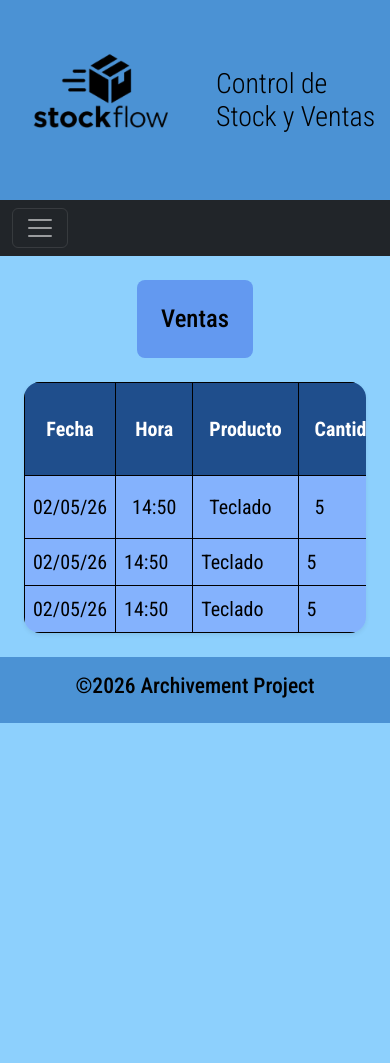
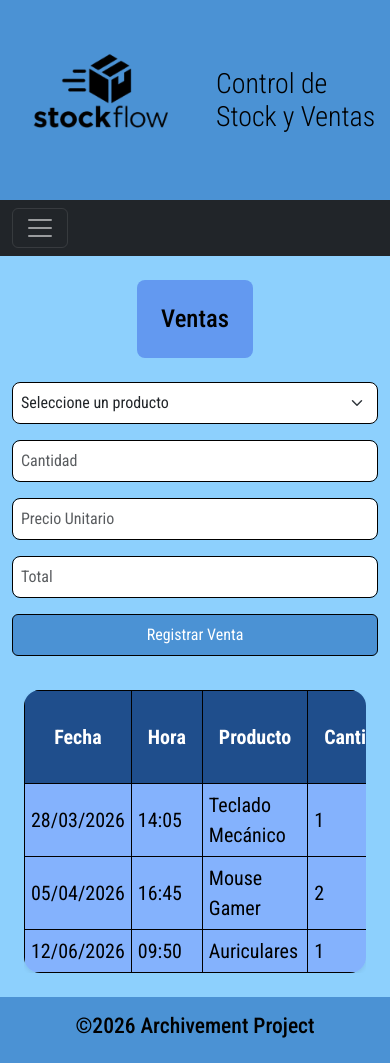
Before and after one commit to ReydanFerret/stockflow, a PHP site: page /dashboard_vendedor.html in a window 390 px wide. Before the commit the page ends 723 px from the top, so only its background shows below. Run offline with PHP 8.4, Linux system fonts and the light colour scheme.

Commit message:
feature(dashboard_vendedor): Se agregó formulario para registrar las ventas

```diff
--- /dev/null
+++ b/JS/dashboard_vendedor.js
@@ -0,0 +1,131 @@
+const productos = [
+    {
+        nombre: "Teclado Mecánico",
+        precio: 25
+    },
+    {
+        nombre: "Mouse Gamer",
+        precio: 60
+    },
+    {
+        nombre: "Auriculares",
+        precio: 40
+    }
+];
+
+const selectProducto = document.getElementById("selectProducto");
+const cantidad = document.getElementById("cantidad");
+const precio = document.getElementById("precio");
+const total = document.getElementById("total");
+const btnRegistrarVenta = document.getElementById("btnRegistrarVenta");
+const tablaVentas = document.querySelector("#tablaVentas tbody");
+
+let ultimoCodigo = 3;
+
+const opcionInicial = document.createElement("option");
+
+opcionInicial.value = "";
+opcionInicial.textContent = "Seleccione un producto";
+opcionInicial.disabled = true;
+opcionInicial.selected = true;
+
+selectProducto.appendChild(opcionInicial);
+
+productos.forEach((producto, indice) => {
+
+    const opcion = document.createElement("option");
+
+    opcion.value = indice;
+    opcion.textContent = producto.nombre;
+
+    selectProducto.appendChild(opcion);
+
+});
+
+selectProducto.addEventListener("change", function () {
+
+    if (this.value === "") {
+
+        precio.value = "";
+        total.value = "";
+        return;
+
+    }
+
+    precio.value = productos[this.value].precio;
+
+    calcularTotal();
+
+});
+
+cantidad.addEventListener("input", calcularTotal);
+
+function calcularTotal() {
+
+    const cant = Number(cantidad.value);
+    const prec = Number(precio.value);
+
+    if (cant > 0 && prec > 0) {
+
+        total.value = cant * prec;
+
+    } else {
+
+        total.value = "";
+
+    }
+
+}
+
+btnRegistrarVenta.addEventListener("click", function (e) {
+
+    e.preventDefault();
+
+    if (selectProducto.value === "") {
+
+        alert("Seleccione un producto.");
+        return;
+
+    }
+
+    if (cantidad.value === "") {
+
+        alert("Ingrese una cantidad.");
+        return;
+
+    }
+
+    const ahora = new Date();
+
+    const fecha = ahora.toLocaleDateString("es-UY");
+
+    const hora = ahora.toLocaleTimeString("es-UY", {
+        hour: "2-digit",
+        minute: "2-digit",
+        hour12: false
+    });
+
+    ultimoCodigo++;
+
+    const codigoComprador = "C" + String(ultimoCodigo).padStart(6, "0");
+
+    const fila = document.createElement("tr");
+
+    fila.innerHTML = `
+        <td>${fecha}</td>
+        <td>${hora}</td>
+        <td>${productos[selectProducto.value].nombre}</td>
+        <td>${cantidad.value}</td>
+        <td>$${precio.value}</td>
+        <td>$${total.value}</td>
+        <td>${codigoComprador}</td>
+    `;
+
+    tablaVentas.appendChild(fila);
+
+    selectProducto.selectedIndex = 0;
+    cantidad.value = "";
+    precio.value = "";
+    total.value = "";
+
+});
--- a/dashboard.html
+++ b/dashboard.html
@@ -70,7 +70,7 @@
     </div>
 
     <div class="agregar-producto container d-flex row justify-content-center align-items-center mx-auto mb-4 flex-wrap gap-3">
-        <input type="text" class="form-control p-2 fs-6" id="producto" placeholder="Producto" maxlength="30"
+        <input type="text" class="form-control p-2 fs-6" id="producto" placeholder="Producto"
         oninput='this.value=this.value.replace(/[^a-zA-Z0-9áéíóúÁÉÍÓÚñÑ ."()]/g,"")' maxlength="35">
 
         <input type="text" class="form-control p-2 fs-6" id="precio" placeholder="Precio" inputmode="numeric" maxlength="7"
@@ -141,6 +141,9 @@
     </footer>
 
     <script src="https://cdn.jsdelivr.net/npm/bootstrap@5.3.8/dist/js/bootstrap.bundle.min.js" integrity="sha384-FKyoEForCGlyvwx9Hj09JcYn3nv7wiPVlz7YYwJrWVcXK/BmnVDxM+D2scQbITxI" crossorigin="anonymous"></script>
+    <script src="JS/dashboard_vendedor.js"></script>
     <script src="JS/dashboard.js"></script>
+
+
 </body>
 </html>
--- a/dashboard_vendedor.html
+++ b/dashboard_vendedor.html
@@ -27,7 +27,6 @@
 
                 <div class="collapse navbar-collapse" id="navbarNav">
                     <div class="navbar-nav w-100 justify-content-around">
-                        <a class="nav-link fs-5" href="dashboard.html">Volver</a>
                         <a class="nav-link fs-5" href="index.html">Cerrar Sesión</a>
                     </div>
                 </div>
@@ -36,7 +35,44 @@
 
         <h2 class="fs-2 p-4 text-center mx-auto my-4 rounded-3">Ventas</h2>
 
+        <div class="agregar-producto container d-flex row justify-content-center align-items-center mx-auto mb-4 flex-wrap gap-3">
+
+            <select class="form-select p-2 fs-6" id="selectProducto"></select>
+
+            <input
+                type="number"
+                class="form-control p-2 fs-6"
+                id="cantidad"
+                placeholder="Cantidad"
+                min="1"
+                required>
+
+            <input
+                type="text"
+                class="form-control p-2 fs-6"
+                id="precio"
+                placeholder="Precio Unitario"
+                readonly>
+
+            <input
+                type="text"
+                class="form-control p-2 fs-6"
+                id="total"
+                placeholder="Total"
+                readonly>
+
+            <button
+                type="submit"
+                class="btn btn-primary px-4 py-2 fs-6"
+                id="btnRegistrarVenta">
+
+                Registrar Venta
+
+            </button>
+
+        </div>
         <div class="container-fluid px-4 mb-4">
+            <div class="table-responsive">
                 <div class="overflow-hidden rounded-4 shadow-sm">
                     <table id="tablaVentas" class="table mb-0">
                         <thead class="text-center text-white">
@@ -48,47 +84,54 @@
                                 <th class="p-3">Cantidad</th>
                                 <th class="p-3">Precio unitario</th>
                                 <th class="p-3">Total</th>
-                            <th class="p-3">Email Comprador</th>
+                                <th class="p-3">Código del comprador</th>
                             </tr>
                         </thead>
 
                         <tbody class="fs-5">
                             <tr>
-                            <td>02/05/26</td>
-                            <td class="p-3">14:50</td>
-                            <td class="p-3">Teclado</td>
-                            <td class="p-3">5</td>
-                            <td class="p-3">500</td>
-                            <td class="p-3">25000</td>
-                            <td class="p-3">comprador1@gmail.com></tr>
+                                <td>28/03/2026</td>
+                                <td>14:05</td>
+                                <td>Teclado Mecánico</td>
+                                <td>1</td>
+                                <td>$25</td>
+                                <td>$25</td>
+                                <td>C000001</td>
                             </tr>
 
                             <tr>
-                            <td>02/05/26</td>
-                            <td>14:50</td>
-                            <td>Teclado</td>
-                            <td>5</td>
-                            <td>500</td>
-                            <td>25000</td>
-                            <td>comprador2@gmail.com</td>
+                                <td>05/04/2026</td>
+                                <td>16:45</td>
+                                <td>Mouse Gamer</td>
+                                <td>2</td>
+                                <td>$60</td>
+                                <td>$120</td>
+                                <td>C000002</td>
                             </tr>
 
                             <tr>
-                            <td>02/05/26</td>
-                            <td>14:50</td>
-                            <td>Teclado</td>
-                            <td>5</td>
-                            <td>500</td>
-                            <td>25000</td>
-                            <td>comprador3@gmail.com</td>
+                                <td>12/06/2026</td>
+                                <td>09:50</td>
+                                <td>Auriculares</td>
+                                <td>1</td>
+                                <td>$40</td>
+                                <td>$40</td>
+                                <td>C000003</td>
                             </tr>
                         </tbody>
                     </table>
+                </div>
             </div>
         </div>
 
         <footer class="d-flex text-black p-3 justify-content-center">
             <h3 class="h4">©2026 Archivement Project</h3>
         </footer>
+
+        <script src="https://cdn.jsdelivr.net/npm/bootstrap@5.3.8/dist/js/bootstrap.bundle.min.js"
+        integrity="sha384-FKyoEForCGlyvwx9Hj09JcYn3nv7wiPVlz7YYwJrWVcXK/BmnVDxM+D2scQbITxI"
+        crossorigin="anonymous"></script>
+        <script src="JS/dashboard_vendedor.js"></script>
+
     </body>
 </html>
--- a/style.css
+++ b/style.css
@@ -22,6 +22,7 @@ header{
 h2{
     background:#6399f0;
     width:fit-content;
+    max-width:100%;
     border-radius:12px;
 }
 
@@ -39,8 +40,9 @@ footer{
 }
 
 .agregar-producto input,
-.agregar-producto textarea{
-    width:fit-content;
+.agregar-producto textarea,
+.agregar-producto select{
+    width:280px;
     border-radius:8px;
     border:1px solid black;
 }
@@ -111,3 +113,85 @@ footer{
     background:#ffb3b3 !important;
     cursor:pointer;
 }
+
+@media (max-width:768px){
+
+    body{
+        font-size:15px;
+    }
+
+    h2{
+        font-size:1.5rem;
+    }
+
+    .agregar-producto input,
+    .agregar-producto textarea,
+    .agregar-producto select{
+        width:100%;
+    }
+
+    #buscarProducto{
+        width:100%;
+    }
+
+    .btn-primary,
+    #btnEditar,
+    #btnEliminar{
+        width:100%;
+        margin-bottom:10px;
+    }
+
+    .table{
+        font-size:14px;
+    }
+
+    .table img{
+        width:60px;
+        height:60px;
+    }
+
+}
+
+@media (max-width:576px){
+
+    body{
+        font-size:14px;
+    }
+
+    h2{
+        font-size:1.25rem;
+        text-align:center;
+    }
+
+    .agregar-producto input,
+    .agregar-producto textarea,
+    .agregar-producto select{
+        width:100%;
+    }
+
+    #buscarProducto{
+        width:100%;
+    }
+
+    .btn-primary,
+    #btnEditar,
+    #btnEliminar{
+        width:100%;
+        font-size:14px;
+    }
+
+    .table{
+        font-size:12px;
+    }
+
+    .table img{
+        width:50px;
+        height:50px;
+    }
+
+    .table th,
+    .table td{
+        padding:6px;
+    }
+
+}
```
Lines whose indentation alone changed are shown as unchanged.
